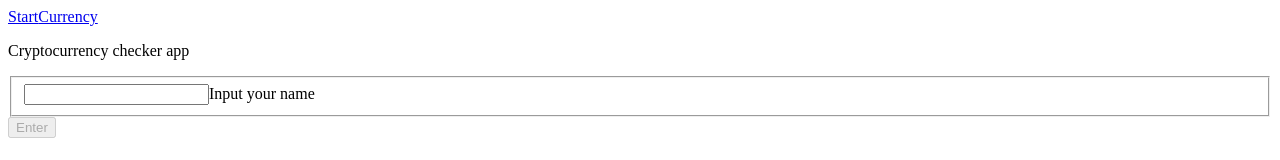
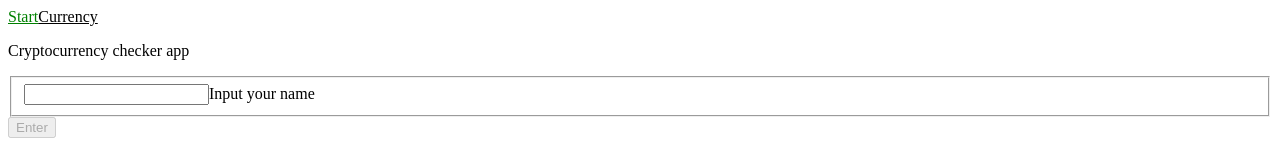
Before and after one commit to VukZh/Otus-ReactJS-Course, a React app: page / in a window 1280 px wide. Shown: the top 160 px of the page. Built offline with nearby package versions, Linux system fonts and the light colour scheme; what typestyle would draw is missing.

Commit message:
refactoring

```diff
--- a/src/components/IconButton.tsx
+++ b/src/components/IconButton.tsx
@@ -8,7 +8,6 @@ import { style } from 'typestyle';
 type TypeIcon = 'forward' | 'backward' | 'settings' | 'shuffle';
 interface IconButtonsProps {
   icon: TypeIcon;
-  // eslint-disable-next-line no-unused-vars
   onClickAction?: (event: React.MouseEvent<HTMLButtonElement>) => void;
   disabled?: boolean;
 }
@@ -61,6 +60,7 @@ export const IconButton: React.FC<IconButtonsProps> = ({
   const iconStyle = {
     background: `url(${iconImage})`,
   };
+  // eslint-disable-next-line @typescript-eslint/no-empty-function
   useEffect(() => {});
   return (
     <div className={iconButtonWrapperStyle}>
--- a/src/components/controls/ControlButtons.tsx
+++ b/src/components/controls/ControlButtons.tsx
@@ -4,12 +4,9 @@ import { Button } from '../Button';
 import { IconButton } from '../IconButton';
 import { style } from 'typestyle';
 interface HeaderProps {
-  // eslint-disable-next-line no-unused-vars
   showModal: (event: React.MouseEvent<HTMLButtonElement>) => void;
   historicity: boolean;
-  // eslint-disable-next-line no-unused-vars
   changeCurrency: (currency: string) => void;
-  // eslint-disable-next-line no-unused-vars
   changeRandomCurrency: (random: number) => void;
   history: Array<string>;
   listSize: number;
@@ -47,7 +44,6 @@ export const ControlButtons: React.FC<HeaderProps> = ({
   changeRandomCurrency,
   listSize,
 }) => {
-  // eslint-disable-next-line prefer-const
   const [indexCurrencyArray, setIndexCurrencyArray] = useState(0);
   const handleChangeCurrency = (direction: Direction) => {
     if (history.length === 0) return;
--- a/src/components/controls/Controls.tsx
+++ b/src/components/controls/Controls.tsx
@@ -4,17 +4,13 @@ import { ControlButtons } from './ControlButtons';
 import { CurrencyList } from './CurrencyList';
 
 interface ControlsProps {
-  // eslint-disable-next-line no-unused-vars
   showModal: (event: React.MouseEvent<HTMLButtonElement>) => void;
   historicity: boolean;
-  // eslint-disable-next-line no-unused-vars
   changeCurrency: (currency: string) => void;
-  // eslint-disable-next-line no-unused-vars
   changeRandomCurrency: (random: number) => void;
   history: Array<string>;
   currencies: Array<string>;
   currentCurrency: string;
-  // eslint-disable-next-line no-unused-vars
   changeCurrentCurrency(currency: string): void;
 }
 
--- a/src/components/controls/CurrencyList.tsx
+++ b/src/components/controls/CurrencyList.tsx
@@ -4,7 +4,6 @@ import { classes, style } from 'typestyle';
 interface CurrencyListProps {
   currencies: Array<string>;
   activated: string;
-  // eslint-disable-next-line no-unused-vars
   changeCurrency(currency: string): void;
 }
 
--- a/src/components/settings/Settings.tsx
+++ b/src/components/settings/Settings.tsx
@@ -2,11 +2,8 @@ import React, { FormEvent } from 'react';
 import { style } from 'typestyle';
 
 interface SettingsProps {
-  // eslint-disable-next-line no-unused-vars
   close: (event: React.MouseEvent) => void;
-  // eslint-disable-next-line no-unused-vars
   setGettingPeriod: (time: number) => void;
-  // eslint-disable-next-line no-unused-vars
   setHistoricity: (historicity: boolean) => void;
 }
 
@@ -43,8 +40,10 @@ export const Settings: React.FC<SettingsProps> = ({
     e: FormEvent<HTMLFormElement> | React.MouseEvent<HTMLButtonElement>
   ) => {
     e.preventDefault();
+    // eslint-disable-next-line @typescript-eslint/ban-ts-comment
     // @ts-ignore
     setGettingPeriod(1000 * e.target.updateTime.value);
+    // eslint-disable-next-line @typescript-eslint/ban-ts-comment
     // @ts-ignore
     setHistoricity(e.target.saveHistory.checked);
     close(e as React.MouseEvent);
--- a/src/index.tsx
+++ b/src/index.tsx
@@ -7,6 +7,7 @@ import { StartPage } from './components/containers/StartPage';
 import { style } from 'typestyle';
 
 const navStyle = style({
+  fontFamily: 'Helvetica, Arial, sans-serif',
   display: 'flex',
   margin: '10px auto',
   justifyContent: 'space-evenly',
@@ -17,8 +18,22 @@ const App = () => {
     <>
       <BrowserRouter>
         <nav className={navStyle}>
-          <NavLink to='/'>Start</NavLink>
-          <NavLink to='/currency'>Currency</NavLink>
+          <NavLink
+            to='/'
+            style={({ isActive }) => ({
+              color: isActive ? 'green' : 'black',
+            })}
+          >
+            Start
+          </NavLink>
+          <NavLink
+            to='/currency'
+            style={({ isActive }) => ({
+              color: isActive ? 'green' : 'black',
+            })}
+          >
+            Currency
+          </NavLink>
         </nav>
 
         <Routes>
--- a/webpack.config.js
+++ b/webpack.config.js
@@ -1,5 +1,5 @@
+/* eslint-disable @typescript-eslint/no-var-requires */
 const path = require('path');
-
 const HtmlWebPackPlugin = require('html-webpack-plugin');
 const MiniCssExtractPlugin = require('mini-css-extract-plugin');
 
@@ -64,6 +64,7 @@ module.exports = (env = {}) => {
     ],
     devServer: {
       open: true,
+      historyApiFallback: true,
     },
   };
 };
```
Also changed, not shown: src/components/containers/CurrencyPage.tsx (+6 -5 lines), .eslintrc.json.
